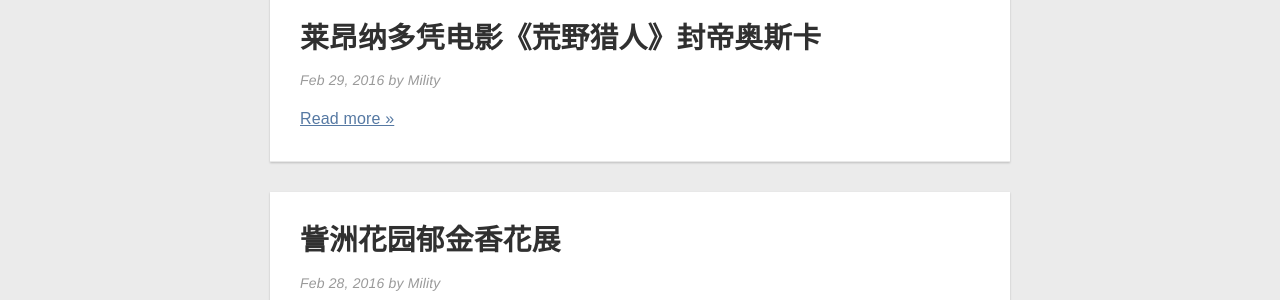
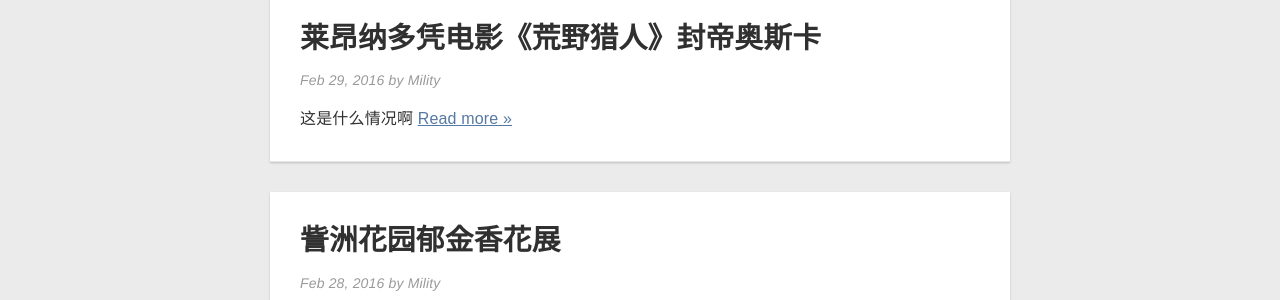
Before and after one commit to Mility/Mility.github.io, a Jekyll site: the page built from index.html, in a window 1280 px wide. Shown: the part 504-804 px from the top of the page. Built offline with Jekyll 4.4.1, drawn with Linux system fonts in a browser that asks for light colours; nearby versions of some CDN libraries; the list of posts is cut into pages by our own code.

Commit message:
Update 2016-02-29-莱昂纳多凭电影《荒野猎人》封帝奥斯卡.markdown

```diff
--- a/_posts/2016-02-29-莱昂纳多凭电影《荒野猎人》封帝奥斯卡.markdown
+++ b/_posts/2016-02-29-莱昂纳多凭电影《荒野猎人》封帝奥斯卡.markdown
@@ -5,5 +5,6 @@ date:   2016-02-29 21:36:00
 categories: Lorem
 comments: true
 ---
+这是什么情况啊
 <iframe width="420" height="315" src="http://weibo.com/p/2304447d7012bede252e0d6ef5e1c34b692c52" frameborder="0" allowfullscreen></iframe>
 <iframe width="560" height="315" src="https://www.youtube.com/embed/dHHmUF9gs70" frameborder="0" allowfullscreen></iframe>
```
